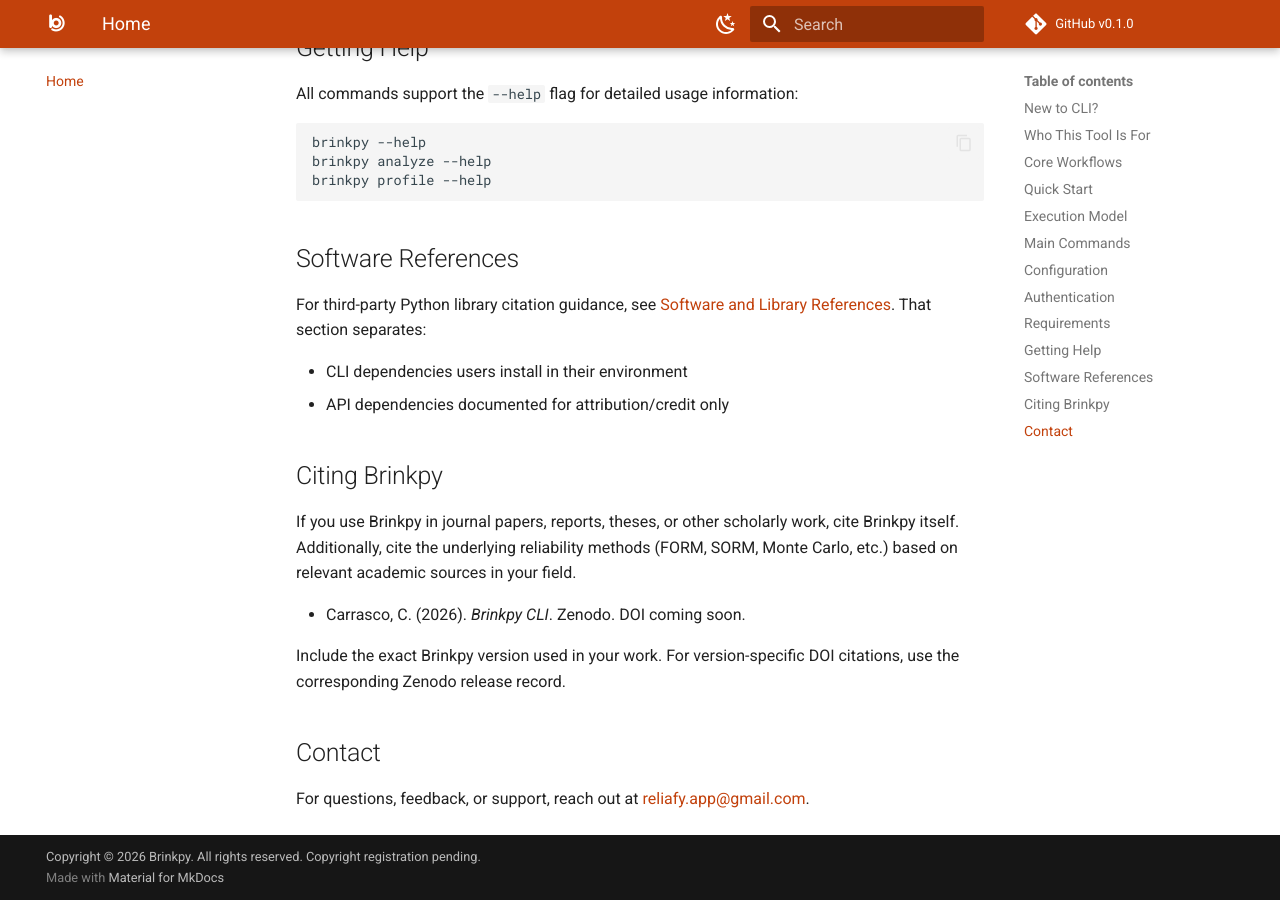
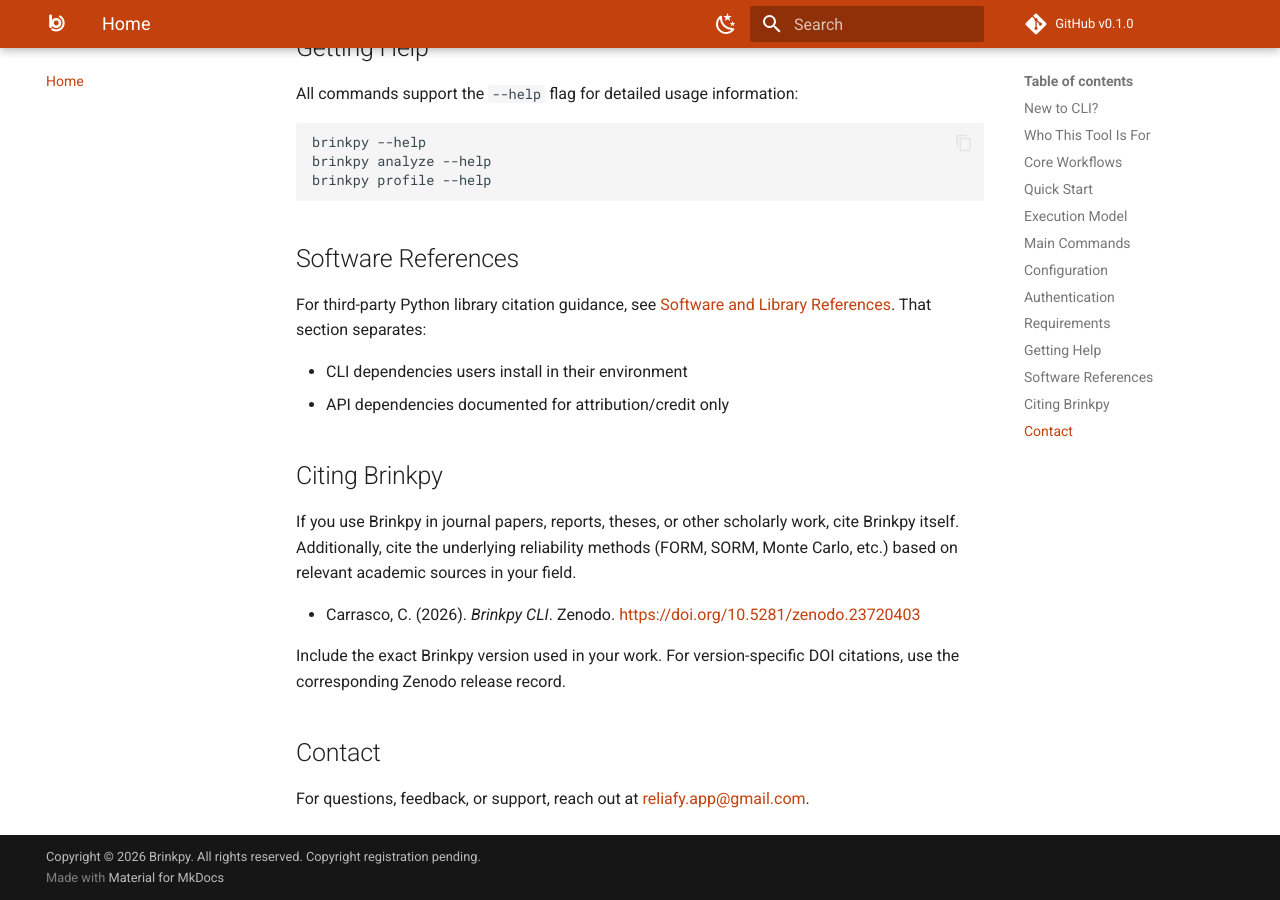
Before and after one commit to BrinkPy/brinkpy-cli, an MkDocs documentation site: the page built from docs/index.md, in a window 1280 px wide and 900 px high, scrolled down 3428 px. Built offline with MkDocs 1.6.1 and Material for MkDocs 9.7.7, drawn with Linux system fonts in a browser that asks for light colours; comment, search, counter and statistics services are not loaded.

Commit message:
Add Zenodo concept DOI to citation metadata and docs

```diff
--- a/docs/index.md
+++ b/docs/index.md
@@ -126,7 +126,7 @@
 
 If you use Brinkpy in journal papers, reports, theses, or other scholarly work, cite Brinkpy itself. Additionally, cite the underlying reliability methods (FORM, SORM, Monte Carlo, etc.) based on relevant academic sources in your field.
 
-- Carrasco, C. (2026). *Brinkpy CLI*. Zenodo. DOI coming soon.
+- Carrasco, C. (2026). *Brinkpy CLI*. Zenodo. <https://doi.org/10.5281/zenodo.23720403>
 
 Include the exact Brinkpy version used in your work. For version-specific DOI citations, use the corresponding Zenodo release record.
 
```
Also changed, not shown: docs/software-references-cli.md (+1 -1 lines), 1 other file.
